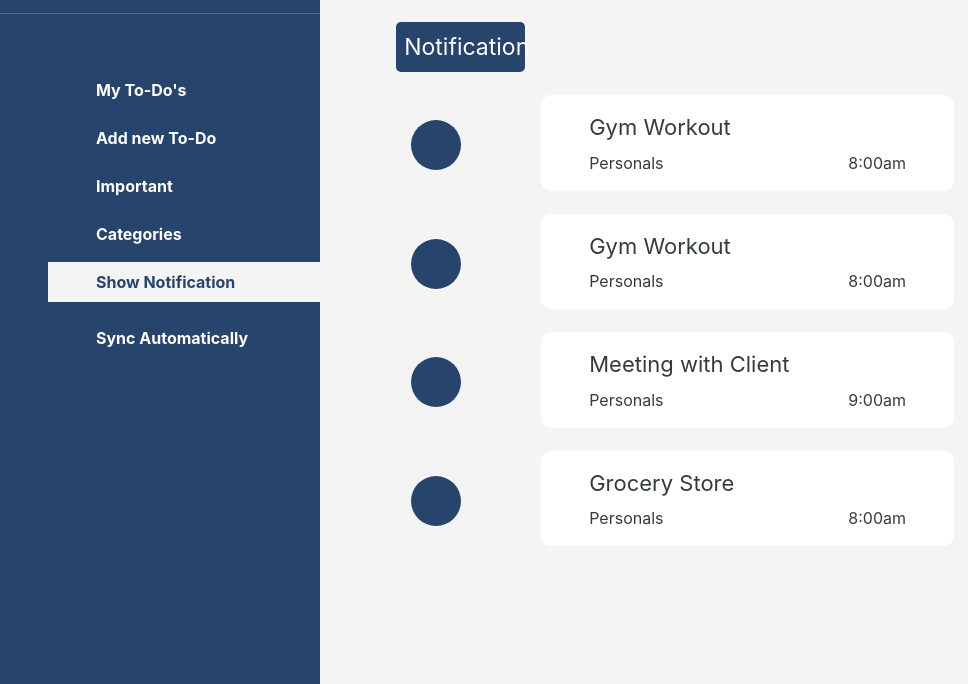
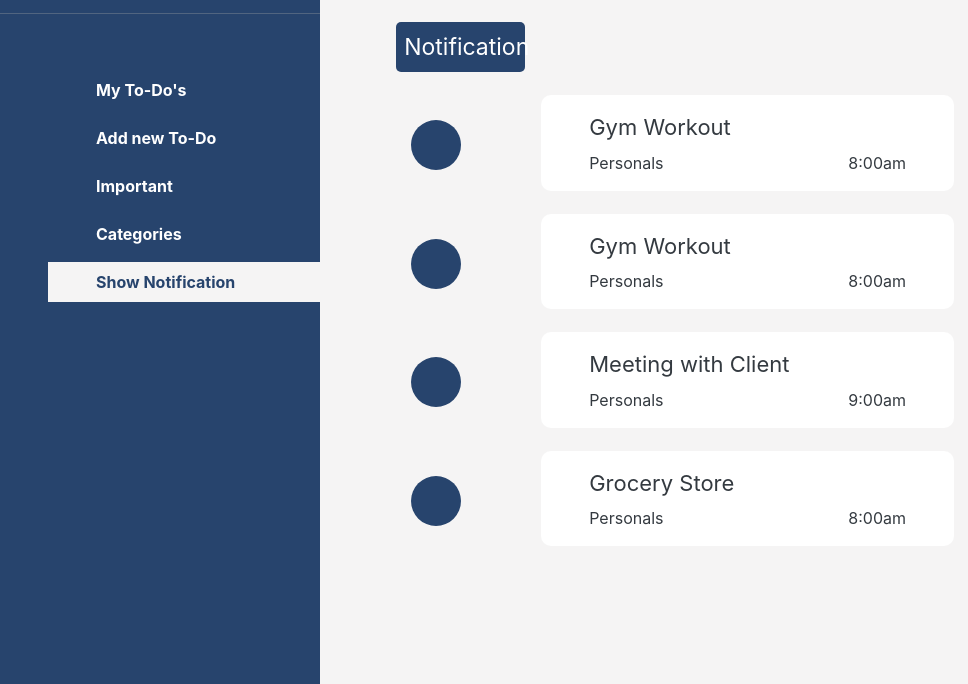
Before and after one commit to cybercode2000/TODO, a plain HTML site: page notification.html in a window 1280 px wide. Shown: the part 116-800 px from the top of the page, without its empty margins (0-968 px from the left). Drawn offline with Linux system fonts and the light colour scheme.

Commit message:
all interface

```diff
--- a/notification.html
+++ b/notification.html
@@ -27,7 +27,6 @@
                         <li style="color:#27446d; width: 300px; background: #f5f4f4" class="pl-5 pt-2 mt-3 pb-2">
                             <span class="d-flex text-right"></span> Show Notification
                         </li>
-                        <li class="pl-5 pt-3 mt-2">Sync Automatically</li>
                     </ul>
                 </div>
             </div>
```
